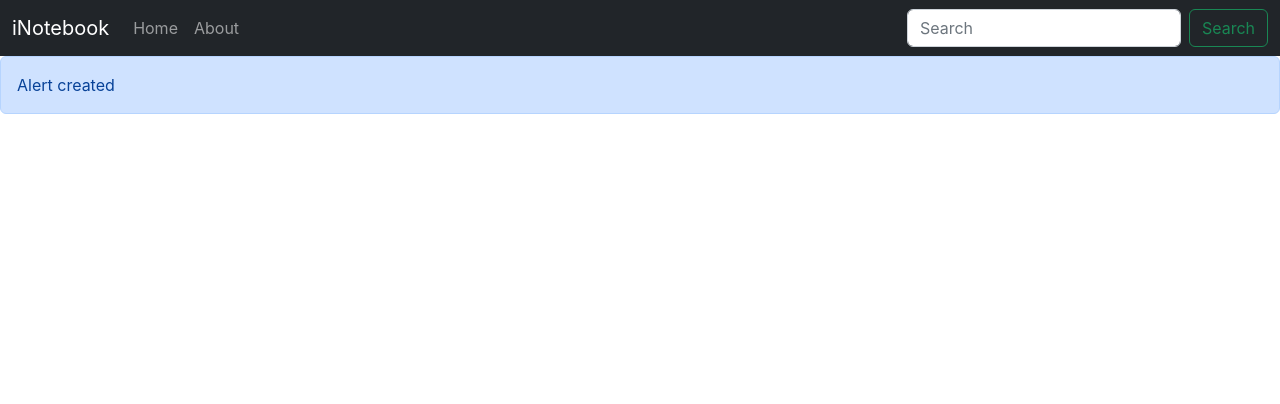
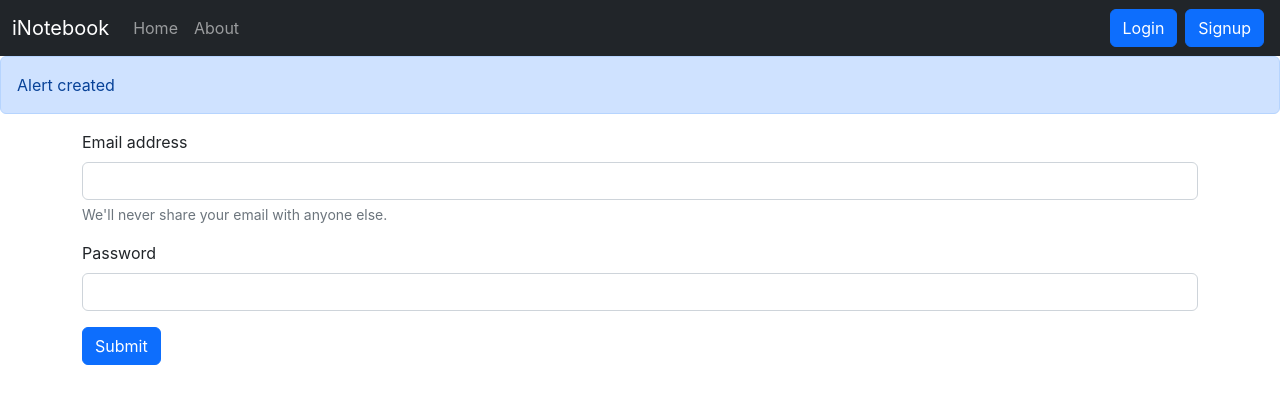
Before and after one commit to Pratham179/inotebook, a React (Create React App) app: page /login in a window 1280 px wide. Shown: the top 404 px of the page. Built offline with nearby package versions, Linux system fonts and the light colour scheme; the HTML template or start-up script is replaced by a standard one.

Commit message:
Added login component

```diff
--- a/src/App.js
+++ b/src/App.js
@@ -5,6 +5,8 @@
 import About from './components/About';
 import NoteState from './context/notes/NoteState';
 import Alert from './components/Alert';
+import Login from './components/Login';
+import Signup from './components/Signup';
 function App() {
   return (
     <>
@@ -16,6 +18,8 @@
             <Routes>
               <Route path="/" element={<Home />}></Route>
               <Route path="/about" element={<About />}></Route>
+              <Route path="/login" element={<Login/>}></Route>
+              <Route path="/signup" element={<Signup/>}></Route>
             </Routes>
           </div>
         </Router>
--- /dev/null
+++ b/src/components/Login.js
@@ -0,0 +1,53 @@
+import React, { useState } from 'react'
+import { useNavigate } from 'react-router-dom'
+
+const Login = () => {
+    const [credentials, setCredentials] = useState({ email: "", password: "" })
+    let  navigate = useNavigate();
+
+    const handleSubmit = async (e) => {
+        e.preventDefault();
+        const response = await fetch("http://localhost:5000/api/auth/login", {
+            method: 'POST',
+            headers: {
+                'Content-Type': 'application/json'
+            },
+            body: JSON.stringify({ email: credentials.email, password: credentials.password })
+        });
+        const json = await response.json()
+        console.log(json);
+        if(json.success){
+            // save the auth token and redirect
+            localStorage.setItem('token', json.authtoken)
+            navigate("/");
+
+        }
+        else{
+            alert("Invalid credentials");
+        }
+    }
+
+    const onChange = (e) => {
+        setCredentials({ ...credentials, [e.target.name]: e.target.value })
+    }
+
+    return (
+        <div>
+            <form onSubmit={handleSubmit}>
+                <div className="mb-3">
+                    <label htmlFor="email" className="form-label">Email address</label>
+                    <input type="email" className="form-control" value={credentials.email} onChange={onChange} id="email" name="email" aria-describedby="emailHelp" />
+                    <div id="emailHelp" className="form-text">We'll never share your email with anyone else.</div>
+                </div>
+                <div className="mb-3">
+                    <label htmlFor="password" className="form-label">Password</label>
+                    <input type="password" className="form-control" value={credentials.password} onChange={onChange} name="password" id="password" />
+                </div>
+
+                <button type="submit" className="btn btn-primary">Submit</button>
+            </form>
+        </div>
+    )
+}
+
+export default Login
--- a/src/components/Navbar.js
+++ b/src/components/Navbar.js
@@ -23,8 +23,8 @@
                         </li>
                     </ul>
                     <form className="d-flex" role="search">
-                        <input className="form-control me-2" type="search" placeholder="Search" aria-label="Search" />
-                        <button className="btn btn-outline-success" type="submit">Search</button>
+                        <Link className="btn btn-primary mx-1" to="/login" role="button">Login</Link>
+                        <Link className="btn btn-primary mx-1" to="/signup" role="button">Signup</Link>
                     </form>
                 </div>
             </div>
--- /dev/null
+++ b/src/components/Signup.js
@@ -0,0 +1,11 @@
+import React from 'react'
+
+const Signup = () => {
+  return (
+    <div>
+      I am signup
+    </div>
+  )
+}
+
+export default Signup
```
Also changed, not shown: 1 other file (tests, documents, lock files or other folders).
